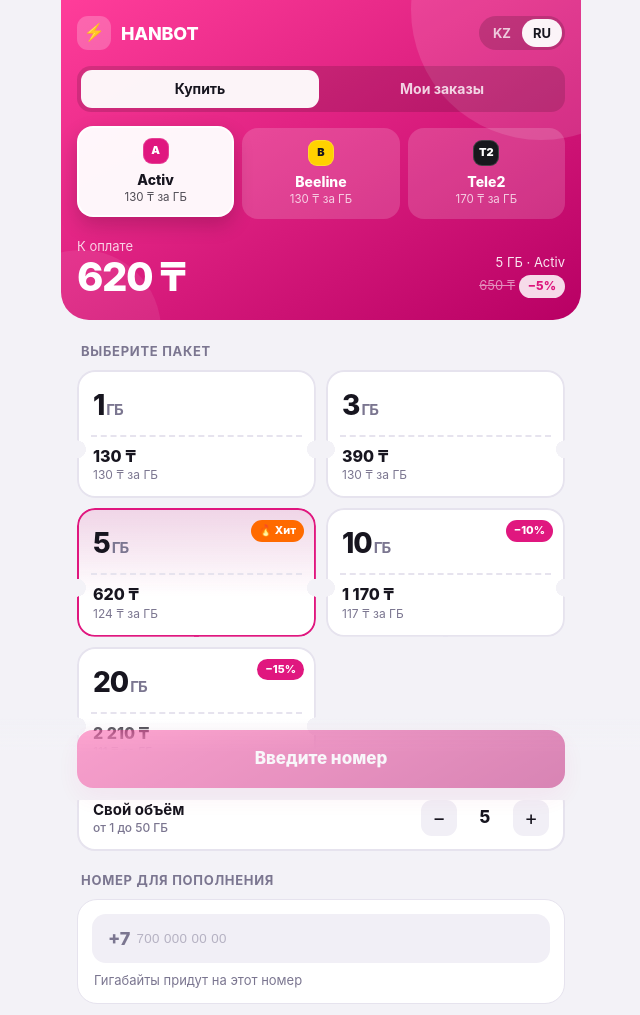
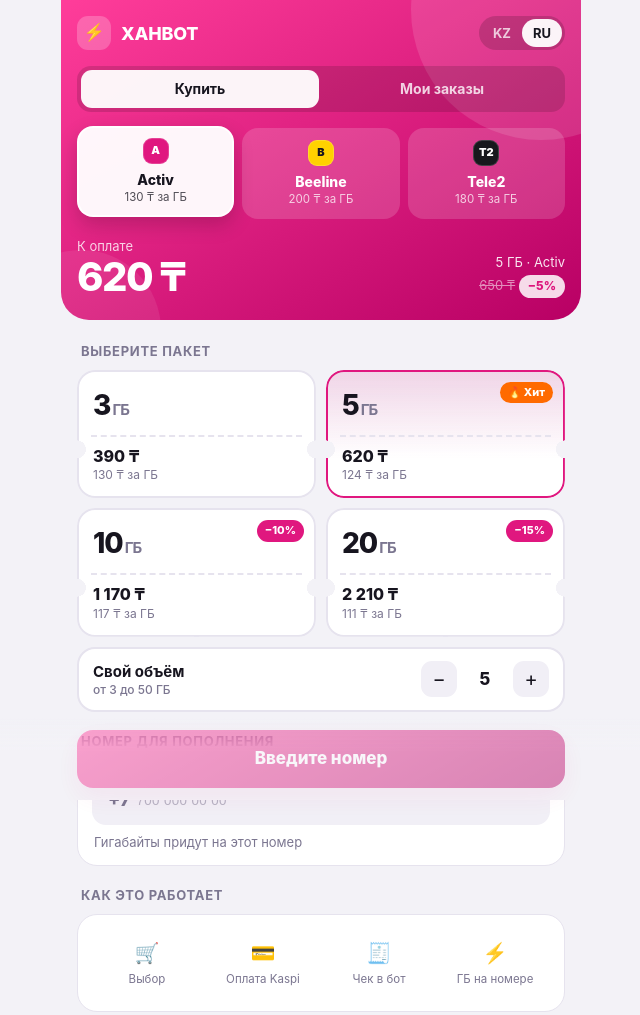
Before and after one commit to erasylsharipov-code/hanbot-shop, a plain HTML site: page index.html in a window 1280 px wide. Shown: the top 1015 px of the page, without its empty margins (319-959 px from the left). Drawn offline with Linux system fonts and the light colour scheme.

Commit message:
Название XAHBOT, новые цены, минимум 3 ГБ
Co-Authored-By: Claude Opus 5.5 <noreply@anthropic.com>

```diff
--- a/index.html
+++ b/index.html
@@ -3,7 +3,7 @@
 <head>
 <meta charset="utf-8">
 <meta name="viewport" content="width=device-width, initial-scale=1, maximum-scale=1, user-scalable=no">
-<title>HANBOT</title>
+<title>XAHBOT</title>
 <script src="https://telegram.org/js/telegram-web-app.js"></script>
 <style>
   :root {
@@ -158,7 +158,7 @@
 <div class="wrap">
   <section class="hero" id="hero">
     <div class="top">
-      <div class="brand"><i>⚡</i>HANBOT</div>
+      <div class="brand"><i>⚡</i>XAHBOT</div>
       <div class="lang"><button data-l="kk">KZ</button><button data-l="ru">RU</button></div>
     </div>
     <div class="tabs">
@@ -226,8 +226,8 @@
   };
 
   // ---------- настройки от бота (?c=base64 JSON) ----------
-  const DEFAULT = { o: [["activ", "Activ", 130, 1], ["beeline", "Beeline", 130, 1], ["tele2", "Tele2", 170, 1]],
-    p: [1, 3, 5, 10, 20], min: 1, max: 50, d: { "5": 5, "10": 10, "20": 15 }, hit: 5, l: "ru", h: [] };
+  const DEFAULT = { o: [["activ", "Activ", 130, 1], ["beeline", "Beeline", 200, 1], ["tele2", "Tele2", 180, 1]],
+    p: [3, 5, 10, 20], min: 3, max: 50, d: { "5": 5, "10": 10, "20": 15 }, hit: 5, l: "ru", h: [] };
   function readCfg() {
     try {
       let raw = new URLSearchParams(location.search).get("c");
```
